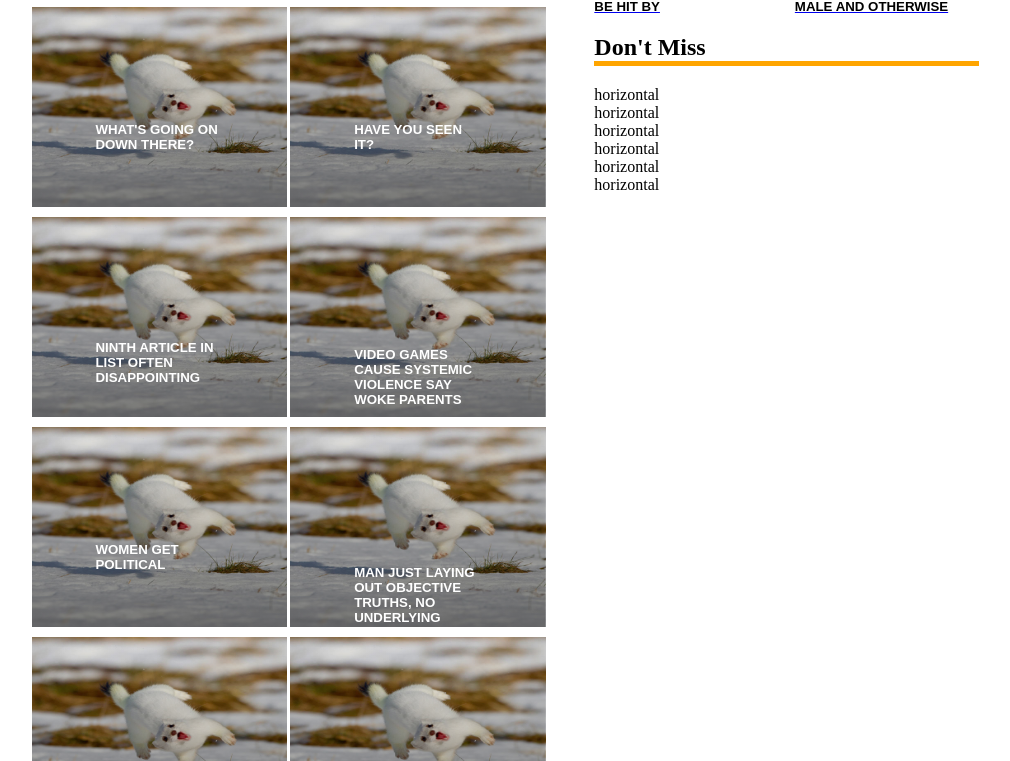
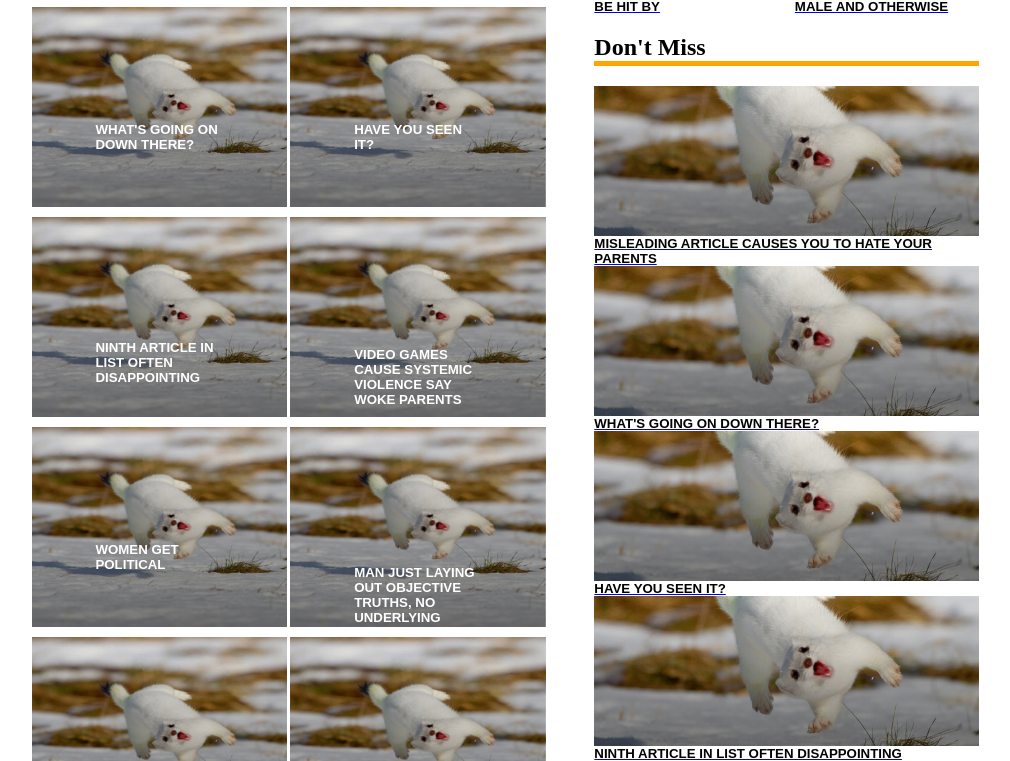
Before and after one commit to mc0918/tsv_poc, a Next.js app in the folder tsv_ui/: page / in a window 1280 px wide. Shown: the part 959-1720 px from the top of the page, without its empty margins (147-1157 px from the left). Built offline with nearby package versions, Linux system fonts and the light colour scheme.

Commit message:
don't miss article thumbnails

```diff
--- a/tsv_ui/components/articlePreviews/articleThumbnail.js
+++ b/tsv_ui/components/articlePreviews/articleThumbnail.js
@@ -6,12 +6,16 @@ const stylesheet = {
     width: "100%",
     height: "150px",
   },
+  horizontalImage:{
+    width: '100%',
+    height: "150px",
+  },
   text: {
     fontFamily: "sans-serif",
     color: "black",
     textTransform: "uppercase",
     margin: 0,
-    width: '100%'
+    width: "100%",
   },
 
 };
@@ -22,23 +26,33 @@ export const ArticleThumbnail = (props) => {
   const styles = useStyles();
 
   //going to have a vertical and horizontal thumbnail determined by props
-  return (props.isVertical ? (
+  return props.isVertical ? (
     <Box>
       <Link href="/article">
         <a>
-        <CardMedia
-          classes={{ root: styles.verticalImage }}
-          style={{
-            backgroundImage: `linear-gradient(rgba(0, 0, 0, 0), rgba(0, 0, 0, 0.5)), url(${props.image})`,
-          }}
-        >
-          {/* <h5 style={stylesheet.text}>{props.title}</h5> */}
-        </CardMedia>
+          <CardMedia
+            classes={{ root: styles.verticalImage }}
+            style={{
+              backgroundImage: `linear-gradient(rgba(0, 0, 0, 0), rgba(0, 0, 0, 0.5)), url(${props.image})`,
+            }}
+          ></CardMedia>
           <h5 className={styles.text}>{props.title}</h5>
         </a>
       </Link>
     </Box>
   ) : (
-    <div>horizontal</div>
-  )
-)}
+    <Box>
+      <Link href="/article">
+        <a>
+          <CardMedia
+            classes={{ root: styles.horizontalImage }}
+            style={{
+              backgroundImage: `linear-gradient(rgba(0, 0, 0, 0), rgba(0, 0, 0, 0.5)), url(${props.image})`,
+            }}
+          ></CardMedia>
+          <h5 className={styles.text}>{props.title}</h5>
+        </a>
+      </Link>
+    </Box>
+  );
+};
--- a/tsv_ui/components/sidebar/sidebar.js
+++ b/tsv_ui/components/sidebar/sidebar.js
@@ -45,7 +45,7 @@ export const Sidebar = () => {
   });
   const dontMissArticles = titles.slice(5, 11).map((article) => {
     return (
-      <Grid item key={article} xs={12} style={{ marginRight: "-25px" }}>
+      <Grid item key={article} xs={12}>
         <ArticleThumbnail
           title={article}
           image="/stoat.jpg"
@@ -96,7 +96,7 @@ export const Sidebar = () => {
           <Grid item xs={12}>
             <div className={styles.subHeadings}>
               <h2>Don't Miss</h2>
-              <Grid item xs={6}>
+              <Grid item xs={12}>
                 {dontMissArticles}
               </Grid>
             </div>
```
